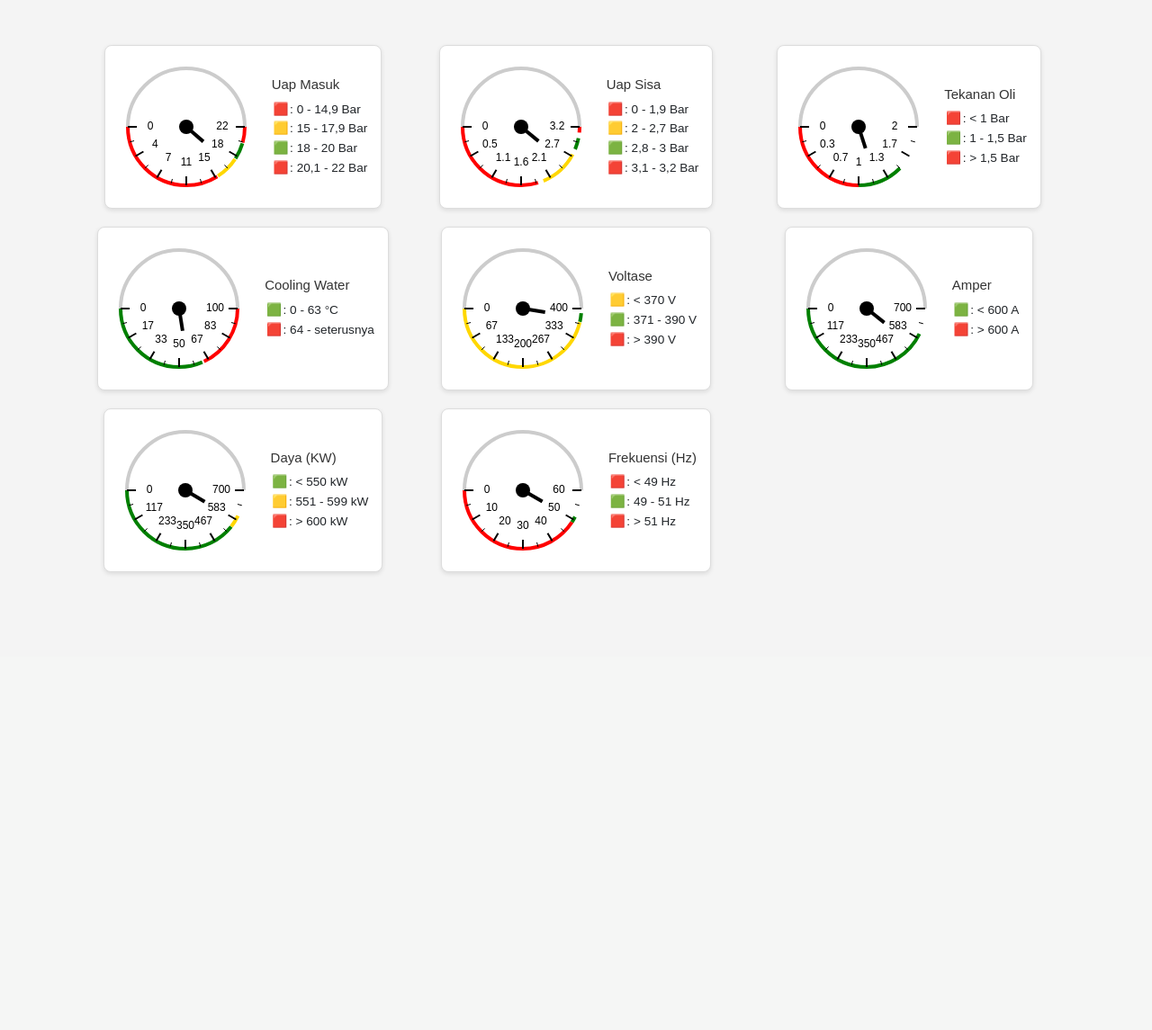
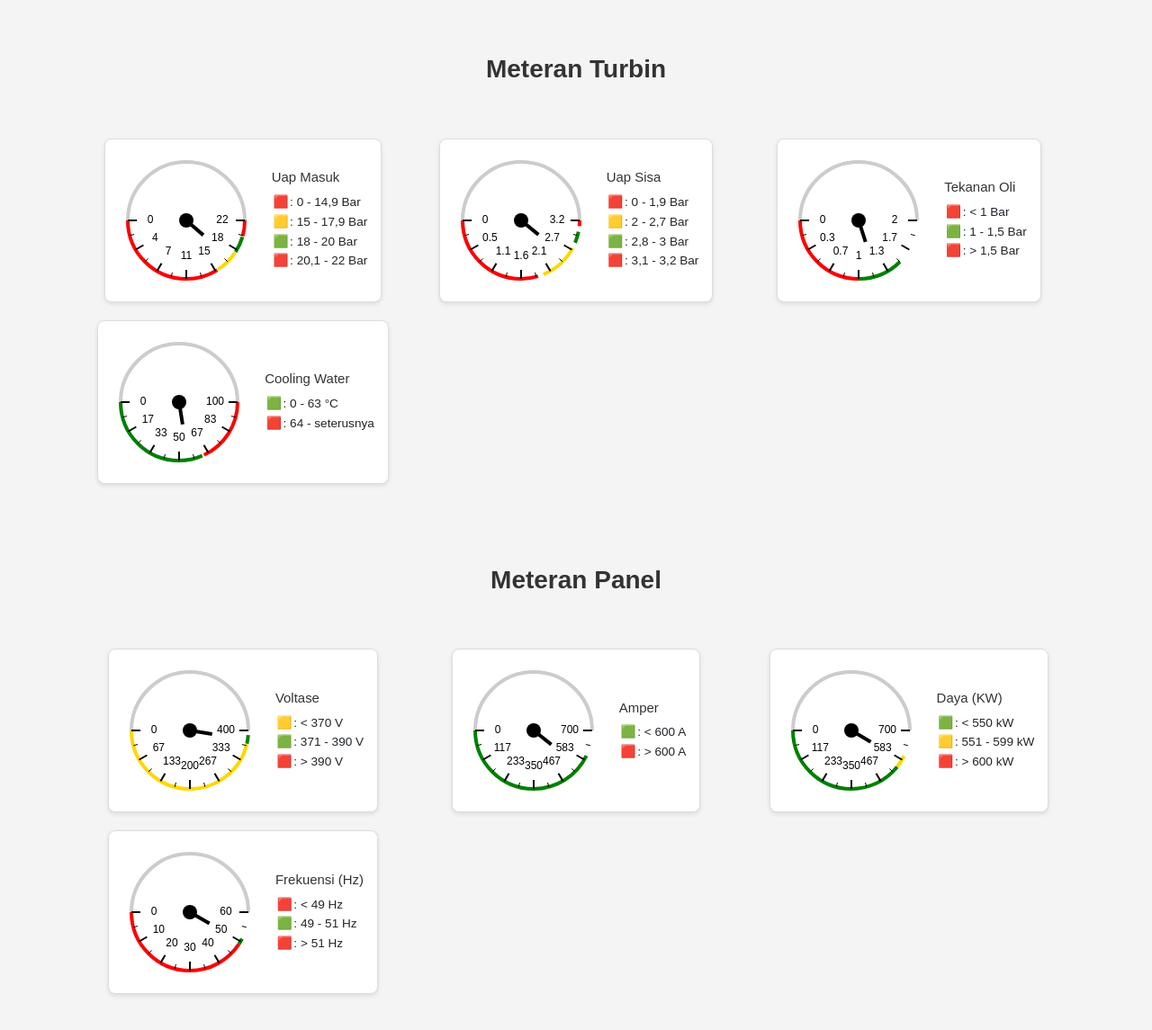
Before and after one commit to Imamkhadhi/ProyekPTPN, a PHP site: page /assesment2/pengukuran.php in a window 1280 px wide. Shown: the part 70-1215 px from the top of the page at 90% size. Before the commit the page ends 709 px from the top, so only its background shows below. Run offline with PHP 8.4, Linux system fonts and the light colour scheme.

Commit message:
memberi judul di meteran

```diff
--- a/admin/login.php
+++ b/admin/login.php
@@ -89,7 +89,7 @@
   <!-- Header -->
   <header class="p-3 d-flex align-items-center">
     <div class="nav-left d-flex align-items-center">
-      <img src="../images/logo_perkebunan_nusantara.jpg" alt="Logo">
+      <img src="../images/logo_perkebunan_nusantara.png" alt="Logo">
       <a href="index.html">
         <h1 class="ms-2" style="color: black;">PT<span style="color: green;">PN</span></h1>
       </a>
--- a/admin/pengukuran.php
+++ b/admin/pengukuran.php
@@ -145,6 +145,13 @@ session_start();
     /* End Navbar styling */
 
     /* Gauge and description styling */
+     h3.section-title {
+      text-align: center;
+      margin: 50px 0 20px;
+      font-weight: bold;
+      color: #333;
+    }
+
     .gauge-container {
       display: grid;
       /* Menggunakan auto-fit untuk responsif, minmax untuk ukuran item */
@@ -267,7 +274,7 @@ session_start();
   <nav class="navbar navbar-expand-lg custom-navbar">
     <div class="container-fluid">
       <a class="navbar-brand" href="#">
-        <img src="../images/logo_perkebunan_nusantara.jpg" alt="Logo PTPN" />
+        <img src="../images/logo_perkebunan_nusantara.png" alt="Logo PTPN" />
       </a>
 
       <button class="navbar-toggler text-white ms-auto" type="button" data-bs-toggle="collapse" data-bs-target="#navbarNavAltMarkup">
@@ -302,6 +309,7 @@ session_start();
     </div>
   </nav>
 
+  <h3 class="section-title">Meteran Turbin</h3>
   <div class="gauge-container">
     <div>
       <div class="gauge-frame">
@@ -348,6 +356,9 @@ session_start();
         </div>
       </div>
     </div>
+  </div>
+  <h3 class="section-title">Meteran Panel</h3>
+  <div class="gauge-container">
     <div>
       <div class="gauge-frame">
         <canvas id="gauge5" width="150" height="150"></canvas>
--- a/admin/template/header.php
+++ b/admin/template/header.php
@@ -157,7 +157,7 @@ $currentPage = basename($_SERVER['PHP_SELF']);
 <nav class="navbar navbar-expand-lg custom-navbar" style="position: fixed; top: 0; left: 0; width: 100%; z-index: 9999;">
   <div class="container-fluid">
     <a class="navbar-brand" href="#">
-      <img src="../images/logo_perkebunan_nusantara.jpg" alt="Logo PTPN" />
+      <img src="../images/logo_perkebunan_nusantara.png" alt="Logo PTPN" />
     </a>
 
     <button class="navbar-toggler text-white ms-auto" type="button" data-bs-toggle="collapse" data-bs-target="#navbarNavAltMarkup">
```
Also changed, not shown: images/logo_perkebunan_nusantara.jpg (deleted), images/logo_perkebunan_nusantara.png (added).
